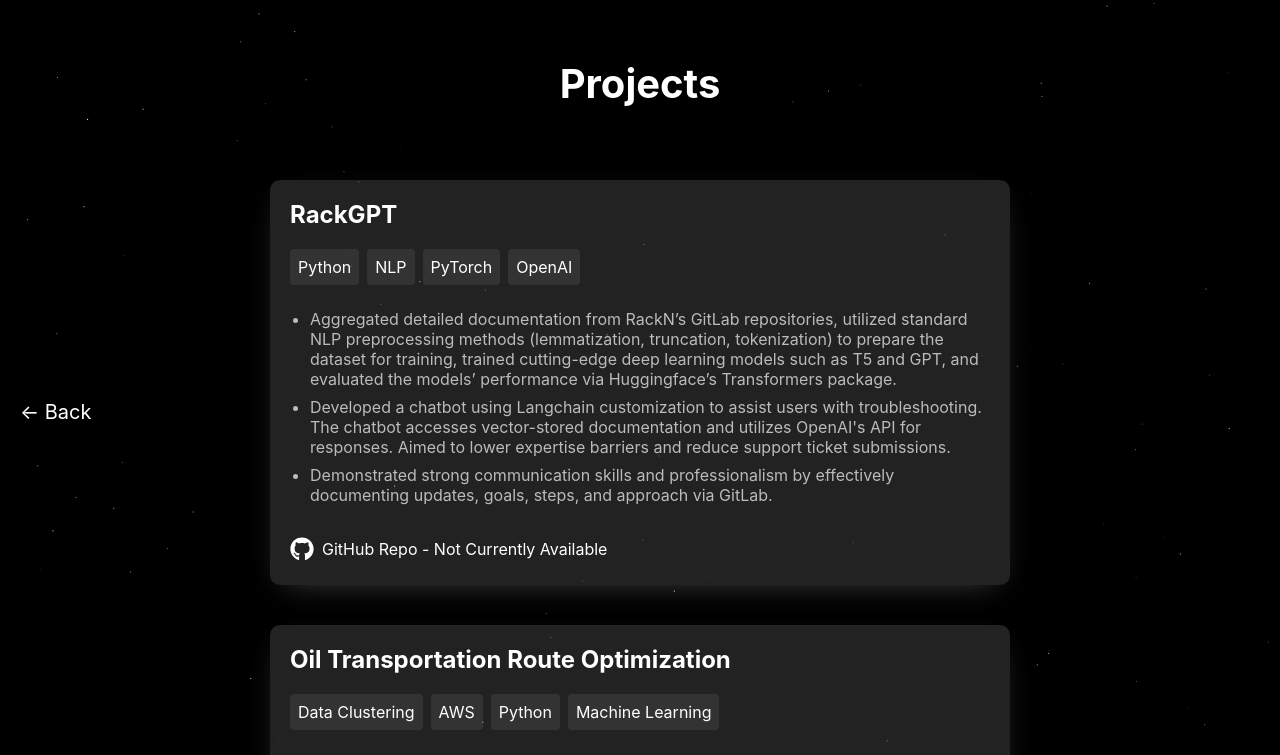
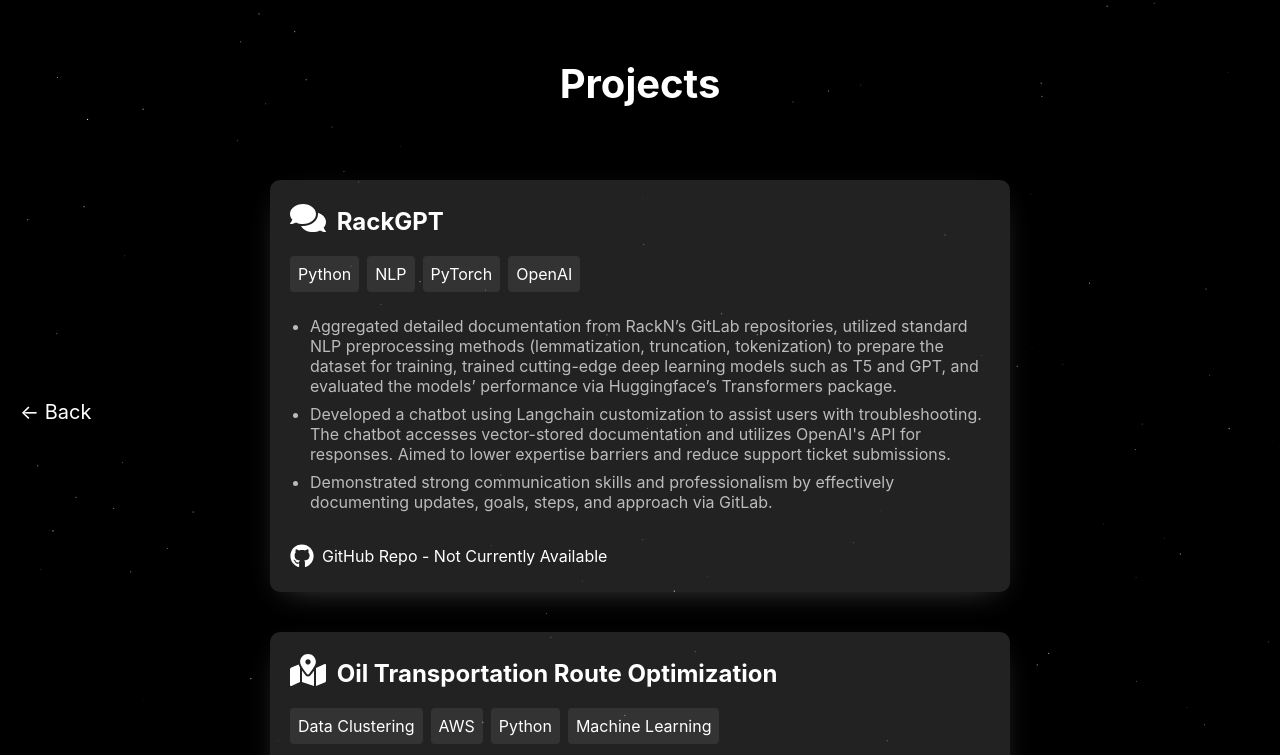
Before and after one commit to Asingh027/asingh027.github.io, a React (Create React App) app in the folder portfolio/: page /projects in a window 1280 px wide. Shown: the top 755 px of the page. Built offline with nearby package versions, Linux system fonts and the light colour scheme.

Commit message:
Added icons for projects page

```diff
--- /dev/null
+++ b/package.json
@@ -0,0 +1,5 @@
+{
+  "dependencies": {
+    "semantic-ui-react": "^2.1.5"
+  }
+}
--- a/portfolio/src/components/Projects.jsx
+++ b/portfolio/src/components/Projects.jsx
@@ -1,5 +1,5 @@
 import React from 'react';
-import { FaGithub } from 'react-icons/fa';
+import { FaGithub, FaMapMarkedAlt, FaComments } from 'react-icons/fa';
 import styled from 'styled-components';
 import { Link } from 'react-router-dom';
 import projects from '../projects.json';
@@ -67,6 +67,11 @@
 
 const ProjectTitle = styled.h2`
   margin-top: 0;
+
+  .project-icon{
+    vertical-align: text-bottom;
+    margin-right: 5px;
+  }
 `;
 
 const ProjectSkills = styled.div`
@@ -108,8 +113,16 @@
   }
 `;
 
-
-// ... other styled components ...
+const getIcon = (iconName) => {
+  switch (iconName) {
+    case "comments":
+      return <FaComments className = "project-icon" size="1.5em" />;
+    case "map-signs":
+      return <FaMapMarkedAlt className = "project-icon" size="1.5em" />;
+    default:
+      return null; // or any default icon if needed
+  }
+}
 
 function Projects() {
   return (
@@ -117,7 +130,7 @@
       <Title>Projects</Title>
       {projects.map((project, index) => (
         <ProjectCard key={index}>
-          <ProjectTitle>{project.name}</ProjectTitle>
+          <ProjectTitle> {getIcon(project.icon)} {project.name}</ProjectTitle>
           <ProjectSkills>
             {project.skills.map((skill, skillIndex) => (
               <Skill key={skillIndex}>{skill}</Skill>
--- a/portfolio/src/projects.json
+++ b/portfolio/src/projects.json
@@ -9,7 +9,8 @@
             "Developed a chatbot using Langchain customization to assist users with troubleshooting. The chatbot accesses vector-stored documentation and utilizes OpenAI's API for responses. Aimed to lower expertise barriers and reduce support ticket submissions.",
             "Demonstrated strong communication skills and professionalism by effectively documenting updates, goals, steps, and approach via GitLab."
         ],
-        "repo_link": null
+        "repo_link": null,
+        "icon": "comments"
     },
     {
         "name": "Oil Transportation Route Optimization",
@@ -21,6 +22,7 @@
             "Implemented an end-to-end MLOps pipeline for delivery optimization using AWS services such as S3 and SageMaker.",
             "Utilizing state-of-the-art ML algorithms such as KMeans and DBScan to minimize fuel consumption and delivery time of each route, and comparing their performance to select the optimal algorithm for the task."
         ],
-        "repo_link": null
+        "repo_link": null,
+        "icon": "map-signs"
     }
 ]
```
Also changed, not shown: 2 other files (tests, documents, lock files or other folders).
